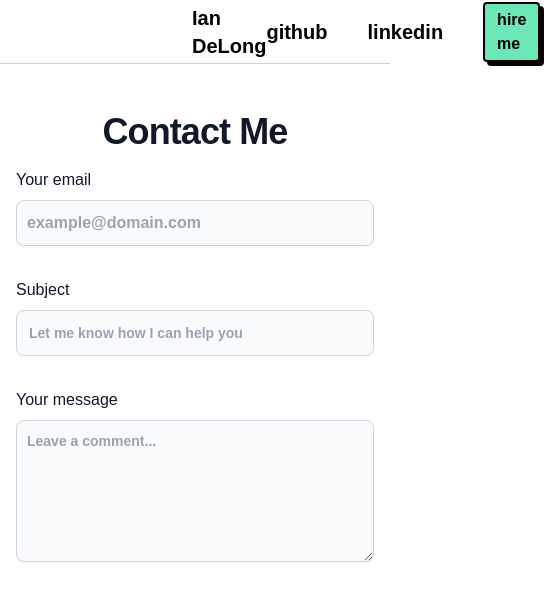
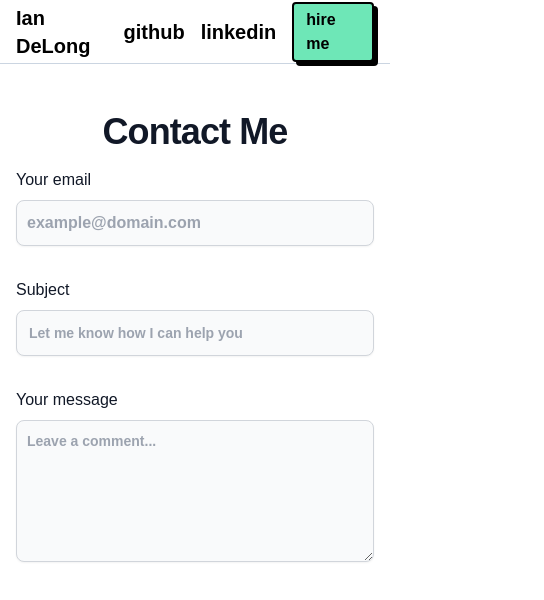
Before and after one commit to idelong/portfolio, a Next.js app: page /contactme in a window 390 px wide. Shown: the top 600 px of the page, 544 px wide, since content can reach past the window. Built offline with nearby package versions, Linux system fonts and the light colour scheme.

Commit message:
feat: made header responsive

```diff
--- a/src/app/components/header.tsx
+++ b/src/app/components/header.tsx
@@ -3,16 +3,17 @@ import { useRouter } from 'next/router';
 
 const Header = () => {
   return (
-    <div className=" font-oswald">
-      <div className="flex items-center absolute inset-x-0 h-16 top-0 z-50 border-solid border-b border-slate-300 bg-white">
-        <span className="relative ml-48 text-xl font-black">Ian DeLong</span>
-        <Link className="ml-auto mr-10 text-xl font-semibold hover:text-gray-600" href="https://github.com/idelong/" target="_blank">github</Link>
-        <Link className="mr-10 text-xl font-semibold hover:text-gray-600" href="https://www.linkedin.com/in/ian-delong/" target="_blank">linkedin</Link>
-
-        <a className="relative mr-48" href="mailto:iandelong1@gmail.com">
-          <span className="absolute top-0 left-0 mt-1 ml-1 h-full w-full rounded bg-black"></span>
-          <span className="  fold-bold relative inline-block h-full w-full rounded border-2 border-black bg-emerald-300 px-3 py-1 text-base font-bold text-black transition duration-100 hover:bg-emerald-400 hover:text-gray-900">hire me</span>
-        </a>
+    <div className="font-oswald">
+      <div className="flex items-center justify-between fixed inset-x-0 h-16 top-0 z-50 border-b border-slate-300 bg-white px-4 sm:px-8 md:px-16 lg:px-24">
+        <span className="text-xl font-black">Ian DeLong</span>
+        <div className="flex items-center space-x-4 sm:space-x-8 md:space-x-10">
+          <Link className="text-xl font-semibold hover:text-gray-600" href="https://github.com/idelong/" target="_blank">github</Link>
+          <Link className="text-xl font-semibold hover:text-gray-600" href="https://www.linkedin.com/in/ian-delong/" target="_blank">linkedin</Link>
+          <a className="relative" href="mailto:iandelong1@gmail.com">
+            <span className="absolute top-0 left-0 mt-1 ml-1 h-full w-full rounded bg-black"></span>
+            <span className="relative inline-block h-full w-full rounded border-2 border-black bg-emerald-300 px-3 py-1 text-base font-bold text-black transition duration-100 hover:bg-emerald-400 hover:text-gray-900">hire me</span>
+          </a>
+        </div>
       </div>
     </div>
   );
--- a/src/app/layout.tsx
+++ b/src/app/layout.tsx
@@ -18,11 +18,12 @@ export default function RootLayout({
   return (
     <html lang="en">
       <head>
+        <Analytics />
         <link rel="icon" href="/src/favicon.ico" sizes="any" />
       </head>
       <body className={inter.className}>
         {children}
-        <Analytics />
+
       </body>
     </html>
   );
```
